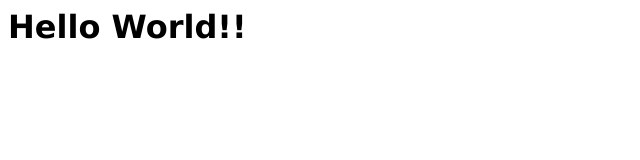
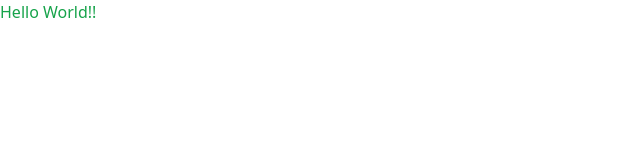
Before and after one commit to AlonzoCeem/tailwindTemplate, a React app: page / in a window 1280 px wide. Shown: the whole page, without its empty margins (0-640 px from the left). Built offline with nearby package versions, Linux system fonts and the light colour scheme.

Commit message:
Added tailwind

```diff
--- a/assets/styles.css
+++ /dev/null
@@ -1,12 +0,0 @@
-body {
-  font-family: verdana;
-}
-
-form {
-  display: flex;
-  flex-direction: column;
-}
-
-form > * {
-  margin: 0.5rem;
-}
--- a/index.html
+++ b/index.html
@@ -1,7 +1,7 @@
 <html>
   <head>
     <title>The Store</title>
-    <link rel='stylesheet' href='/assets/styles.css' />
+    <link rel="stylesheet" href="/dist/output.css"/>
     <script defer src='/dist/main.js'></script>
   </head>
   <body>
--- a/package.json
+++ b/package.json
@@ -5,7 +5,7 @@
   "main": "index.js",
   "scripts": {
     "build": "webpack",
-    "build:dev": "webpack --watch --mode=development",
+    "build:dev": "webpack --watch --mode=development & npx tailwindcss -i ./src/input.css -o ./dist/output.css --watch",
     "start:dev": "JWT=michael nodemon index.js --ignore src/ --ignore dist/",
     "start:dev:sync": "SYNC=true npm run start:dev"
   },
@@ -21,6 +21,7 @@
     "react": "^18.2.0",
     "react-dom": "^18.2.0",
     "react-router-dom": "^6.16.0",
+    "tailwindcss": "^3.3.5",
     "webpack": "^5.88.2",
     "webpack-cli": "^5.1.4"
   },
--- a/src/index.js
+++ b/src/index.js
@@ -5,7 +5,7 @@ import { HashRouter} from 'react-router-dom';
 const App = ()=> {
   return (
     <>
-      <h1>Hello World!!</h1>
+      <h1 className='text-green-600'>Hello World!!</h1>
     </>
   );
 };
--- /dev/null
+++ b/src/input.css
@@ -0,0 +1,3 @@
+@tailwind base;
+@tailwind components;
+@tailwind utilities;
--- /dev/null
+++ b/tailwind.config.js
@@ -0,0 +1,8 @@
+/** @type {import('tailwindcss').Config} */
+module.exports = {
+  content: ["./**/*.{html,js}"],
+  theme: {
+    extend: {},
+  },
+  plugins: [],
+}
```
